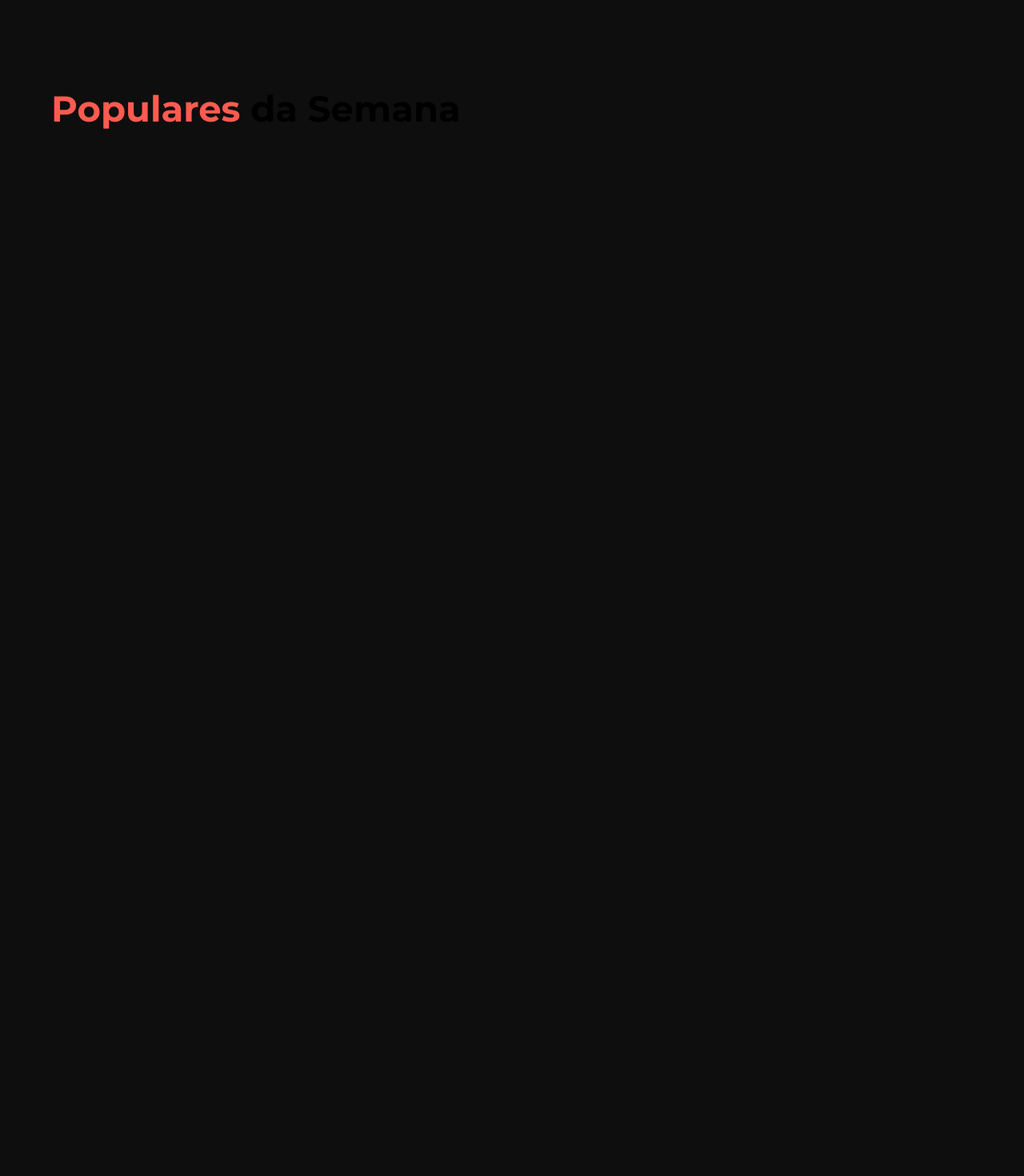
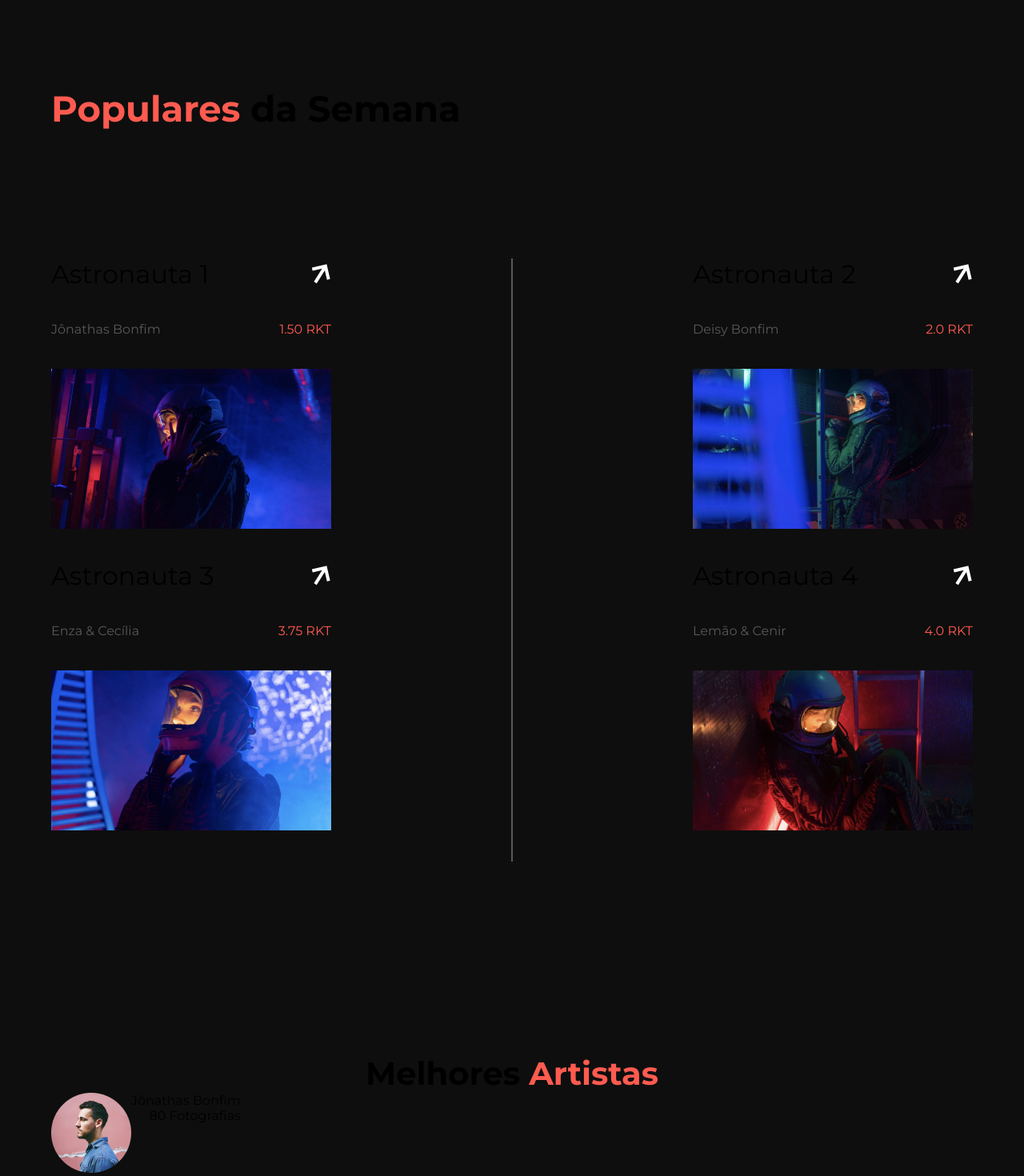
Before and after one commit to Jonathas-bonfim/NFTS, a React (Create React App) app: page / in a window 1280 px wide. Shown: the part 2580-4050 px from the top of the page at 80% size. Before the commit the page ends 2903 px from the top, so only its background shows below. Built offline with nearby package versions, Linux system fonts and the light colour scheme.

Commit message:
best artists

```diff
--- a/src/pages/home/index.scss
+++ b/src/pages/home/index.scss
@@ -179,7 +179,7 @@ main {
   }
 }
 
-.second-body {
+.section-popularesWeek {
   margin-top: 5rem;
   background-color: var(--body-background);
 
@@ -201,7 +201,101 @@ main {
     }
   }
 
-  .populares{
+  .populares {
+    .author-popular {
+      display: flex;
+      justify-content: space-between;
 
+      .astronaut {
+        max-height: 337px;
+        max-width: 377px;
+
+        display: inline-block;
+
+        margin-bottom: 2.5rem;
+      }
+
+      .author-popular {
+        display: flex;
+        align-items: center;
+        justify-content: center;
+
+        flex-direction: row;
+      }
+
+      .div-astronaut,
+      .astronaut-subtitle {
+        display: flex;
+        justify-content: space-between;
+        align-items: center;
+
+        margin-bottom: 2.5rem;
+      }
+
+      .astronaut-title {
+        font-size: 2rem;
+        font-weight: 100;
+      }
+
+      .arrow {
+        height: 25px;
+        width: 25px;
+      }
+
+      .astronaut-name {
+        font-weight: 100;
+        color: var(--subtitle-color);
+      }
+
+      .astronaut-value {
+        color: var(--color-logo);
+      }
+
+      .astronaut-image {
+        height: 200px;
+        width: 350px;
+      }
+      hr {
+        border: 1px solid var(--subtitle-color);
+      }
+    }
   }
 }
+
+.section-bestArtists {
+  width: min(90vw, 1800px);
+  margin: 15rem auto 0 auto;
+
+  // .div-bestArtists {
+  // }
+
+  .bestArtists {
+    display: flex;
+    align-items: center;
+    justify-content: center;
+
+    .artist-title {
+      font-size: 2.5rem;
+      font-weight: bold;
+    }
+
+    span {
+      color: var(--color-logo);
+    }
+  }
+
+  .gallery-artists {
+    display: inline-block;
+  }
+
+  .artistaaa {
+    display: flex;
+    flex-direction: row;
+
+    .text {
+      display: flex;
+      flex-direction: column;
+      align-items: flex-end;
+    }
+  }
+}
--- a/src/pages/home/index.tsx
+++ b/src/pages/home/index.tsx
@@ -11,7 +11,21 @@ import galeria5 from '../../assets/images/galeria-5.png';
 import galeria6 from '../../assets/images/galeria-6.png';
 import galeria7 from '../../assets/images/galeria-7.png';
 import galeria8 from '../../assets/images/galeria-8.png';
+
 import additionalImage from '../../assets/images/banner2.png';
+import arrow from '../../assets/images/arrow-white.svg';
+
+import astronaut1 from '../../assets/images/astronauta 1.png';
+import astronaut2 from '../../assets/images/astronauta-2.png';
+import astronaut3 from '../../assets/images/astronauta-3.png';
+import astronaut4 from '../../assets/images/astronauta-4.png';
+
+import artist1 from '../../assets/images/artista-1.png';
+import artist2 from '../../assets/images/artista-2.png';
+import artist3 from '../../assets/images/artista-3.png';
+import artist4 from '../../assets/images/artista-4.png';
+import artist5 from '../../assets/images/artista-5.png';
+import artist6 from '../../assets/images/artista-6.png';
 
 import './index.scss';
 
@@ -126,14 +140,95 @@ export function Home() {
         </div>
       </section>
 
-      <section className="second-body">
+      <section className="section-popularesWeek">
         <div className="div-popular-week">
-          <h1> <span className="informational-span">Populares</span>  da Semana</h1>
+          <h1> <span className="informational-span">Populares</span> da Semana</h1>
         </div>
+
         <div className="populares">
-          <div className="autor-popular"></div>
+
+          <div className="author-popular separated-astronauts">
+
+            <div className="astronaut1 astronaut">
+              <div className="div-astronaut">
+                <h2 className="astronaut-title">Astronauta 1</h2>
+                <img className="arrow" src={arrow} alt="Símbolo para astronauta" />
+              </div>
+              <div className="astronaut-subtitle">
+                <h4 className="astronaut-name"> Jônathas Bonfim</h4>
+                <p className="astronaut-value">1.50 RKT</p>
+              </div>
+              <img src={astronaut1} alt="Imagem do Astronauta" className="astronaut-image" />
+            </div>
+
+            <hr />
+
+            <div className="astronaut2 astronaut">
+              <div className="div-astronaut">
+                <h2 className="astronaut-title">Astronauta 2</h2>
+                <img className="arrow" src={arrow} alt="Símbolo para astronauta" />
+              </div>
+              <div className="astronaut-subtitle">
+                <h4 className="astronaut-name"> Deisy Bonfim</h4>
+                <p className="astronaut-value">2.0 RKT</p>
+              </div>
+              <img src={astronaut2} alt="Imagem do Astronauta" className="astronaut-image" />
+            </div>
+
+          </div>
+
+          <div className="author-popular">
+
+            <div className="astronaut3 astronaut">
+              <div className="div-astronaut">
+                <h2 className="astronaut-title">Astronauta 3</h2>
+                <img className="arrow" src={arrow} alt="Símbolo para astronauta" />
+              </div>
+              <div className="astronaut-subtitle">
+                <h4 className="astronaut-name"> Enza &amp; Cecília</h4>
+                <p className="astronaut-value">3.75 RKT</p>
+              </div>
+              <img src={astronaut3} alt="Imagem do Astronauta" className="astronaut-image" />
+            </div>
+
+            <hr />
+
+
+            <div className="astronaut4 astronaut">
+              <div className="div-astronaut">
+                <h2 className="astronaut-title">Astronauta 4</h2>
+                <img className="arrow" src={arrow} alt="Símbolo para astronauta" />
+              </div>
+              <div className="astronaut-subtitle">
+                <h4 className="astronaut-name"> Lemão &amp; Cenir </h4>
+                <p className="astronaut-value">4.0 RKT</p>
+              </div>
+              <img src={astronaut4} alt="Imagem do Astronauta" className="astronaut-image" />
+            </div>
+
+          </div>
+
         </div>
       </section>
-    </body>
+
+      <section className="section-bestArtists">
+
+        <div className="bestArtists">
+          <h1 className="artist-title">Melhores <span>Artistas</span> </h1>
+        </div>
+
+        <div className="gallery-artists">
+          <div className="artistaaa">
+            <img src={artist1} alt="Artista" />
+            <div className="text">
+              <p>Jônathas Bonfim</p>
+              <p>80 Fotografias</p>
+            </div>
+          </div>
+        </div>
+      </section>
+    </body >
+
+
   )
 }
```
